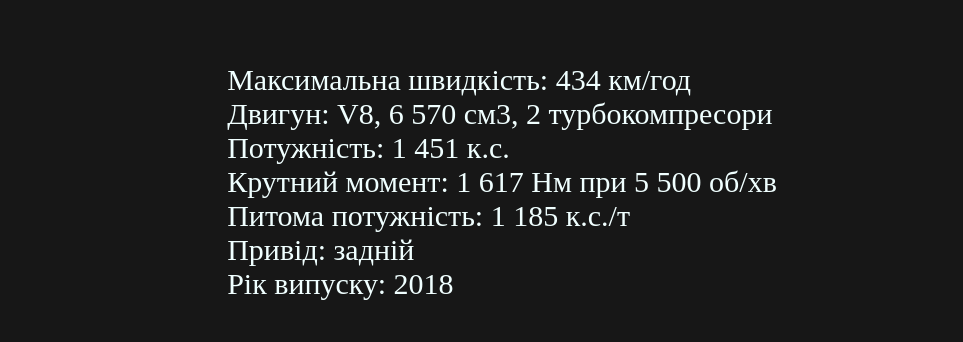
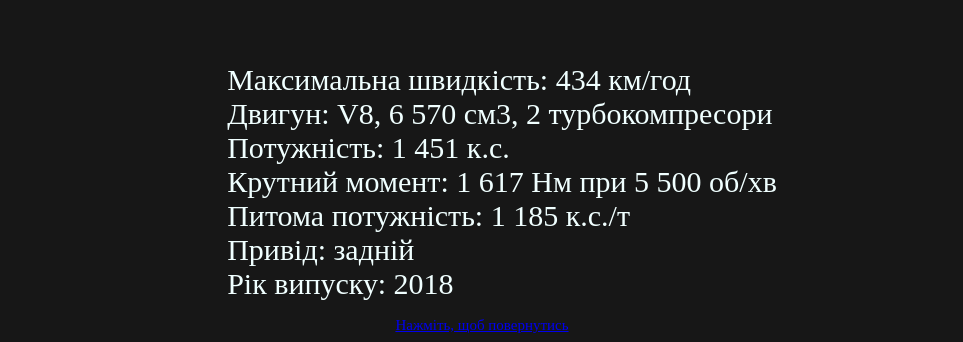
Before and after one commit to YuraZabronskuy/kursova-robota, a plain HTML site: page index4.html in a window 1280 px wide. Shown: the part 723-1065 px from the top of the page, without its empty margins (158-1121 px from the left). Drawn offline with Linux system fonts and the light colour scheme.

Commit message:
added css

```diff
--- a/index4.html
+++ b/index4.html
@@ -38,6 +38,9 @@
             </li>
         </ul>
     </div>
+    <div class="start" align="center">
+        <a href="C:\Users\pupil\Desktop\ggg\kursova-robota\index.html">Нажміть, щоб повернутись</a>
+        </div>
 </body>
 
 </html>
--- a/style.css
+++ b/style.css
@@ -28,5 +28,8 @@ ul{
 }
 @keyframes image {
     0%   {transform: scale(1);  }
-    100%  {transform: scale(1.25);}
+    100%  {transform: scale(1.25); }
 }
+.start{
+    font-size: 15px;
+}
```
Also changed, not shown: index2.html (+3 -0 lines), index3.html (+3 -1 lines), index5.html (+3 -0 lines).
